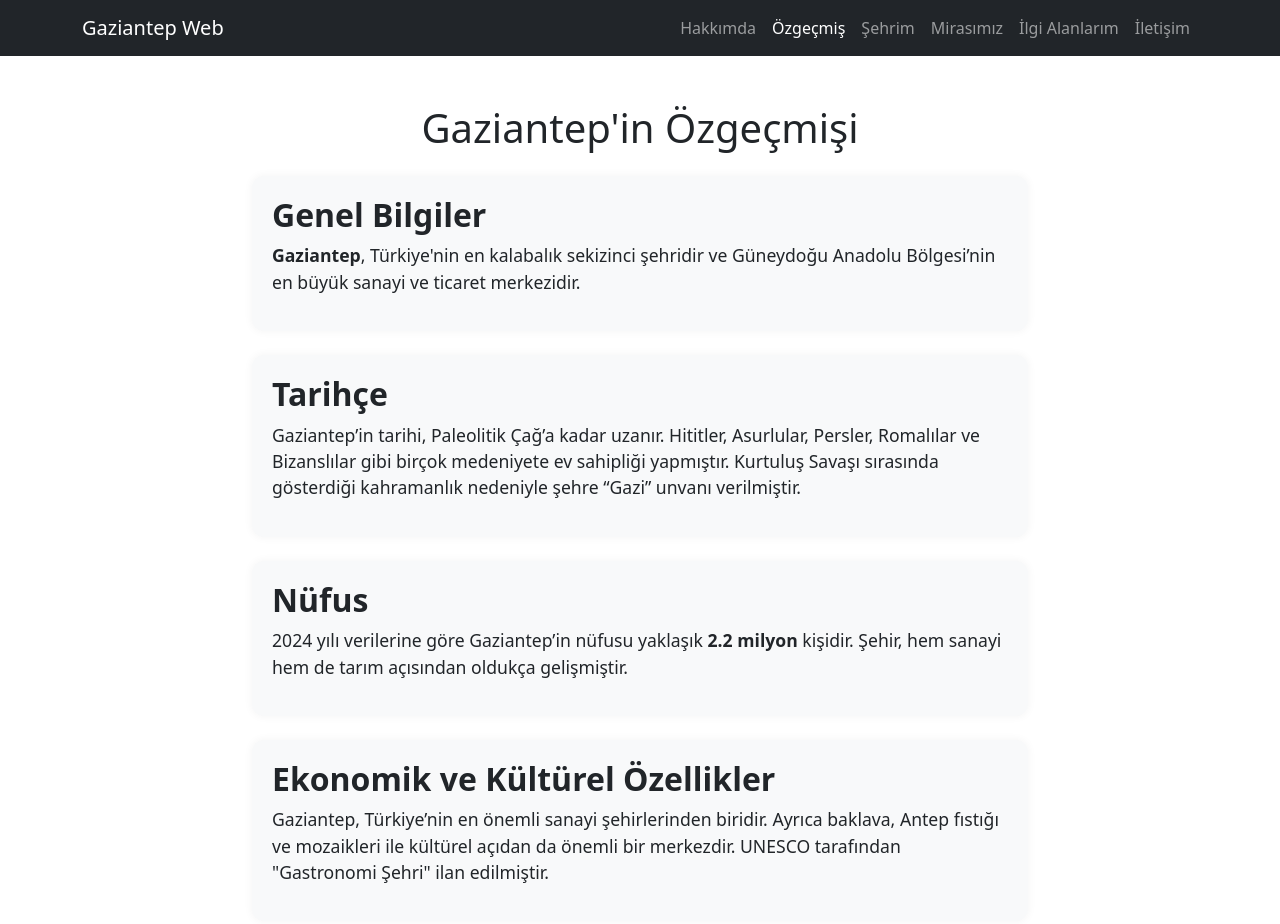
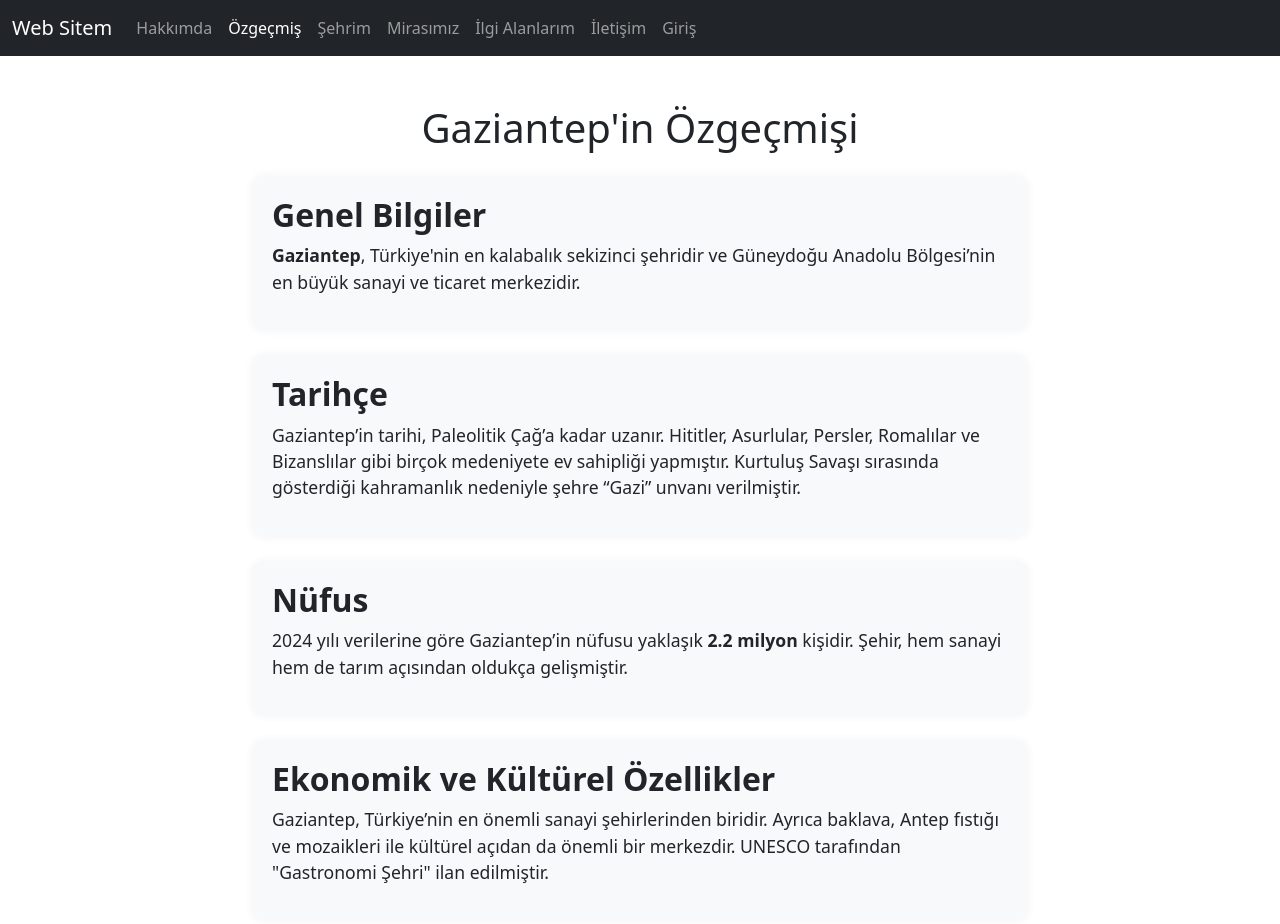
Before and after one commit to ardaklic27/web-teknolojileri, a plain HTML site: page ozgecmis.html in a window 1280 px wide. Drawn offline with nearby package versions, Linux system fonts and the light colour scheme.

Commit message:
3. gün güncellemeleri
3. gün olarak navigasyon barlarında düzeltmeler yapıldı.

```diff
--- a/ozgecmis.html
+++ b/ozgecmis.html
@@ -7,40 +7,26 @@
   <link href="https://cdn.jsdelivr.net/npm/bootstrap@5.3.0/dist/css/bootstrap.min.css" rel="stylesheet">
 </head>
 <body>
-<!-- Navbar -->
+  <!-- Navigasyon Menüsü -->
   <nav class="navbar navbar-expand-lg navbar-dark bg-dark">
-  <div class="container">
-    <a class="navbar-brand" href="index.html">Gaziantep Web</a>
-    <button class="navbar-toggler" type="button" data-bs-toggle="collapse" data-bs-target="#navbarNav"
-      aria-controls="navbarNav" aria-expanded="false" aria-label="Menüyü Aç">
+    <div class="container-fluid">
+      <a class="navbar-brand" href="index.html"> Web Sitem</a>
+      <button class="navbar-toggler" type="button" data-bs-toggle="collapse" data-bs-target="#navbarNav">
         <span class="navbar-toggler-icon"></span>
       </button>
-
       <div class="collapse navbar-collapse" id="navbarNav">
-      <ul class="navbar-nav ms-auto">
-        <li class="nav-item">
-          <a class="nav-link" href="index.html">Hakkımda</a>
-        </li>
-        <li class="nav-item">
-          <a class="nav-link active" aria-current="page" href="ozgecmis.html">Özgeçmiş</a>
-        </li>
-        <li class="nav-item">
-          <a class="nav-link" href="sehrim.html">Şehrim</a>
-        </li>
-        <li class="nav-item">
-          <a class="nav-link" href="mirasimiz.html">Mirasımız</a>
-        </li>
-        <li class="nav-item">
-          <a class="nav-link" href="ilgialanlarim.html">İlgi Alanlarım</a>
-        </li>
-        <li class="nav-item">
-          <a class="nav-link" href="iletisim.html">İletişim</a>
-        </li>
+        <ul class="navbar-nav">
+          <li class="nav-item"><a class="nav-link " href="index.html">Hakkımda</a></li>
+          <li class="nav-item"><a class="nav-link active" href="ozgecmis.html">Özgeçmiş</a></li>
+          <li class="nav-item"><a class="nav-link" href="sehrim.html">Şehrim</a></li>
+          <li class="nav-item"><a class="nav-link" href="#">Mirasımız</a></li>
+          <li class="nav-item"><a class="nav-link" href="#">İlgi Alanlarım</a></li>
+          <li class="nav-item"><a class="nav-link" href="#">İletişim</a></li>
+          <li class="nav-item"><a class="nav-link" href="#">Giriş</a></li>
         </ul>
       </div>
     </div>
   </nav>
-
 <!-- İçerik -->
 <main class="container mt-5">
   <h1 class="text-center mb-4">Gaziantep'in Özgeçmişi</h1>
```
Also changed, not shown: index.html (+1 -1 lines), sehrim.html (+2 -2 lines). Lines whose indentation alone changed are shown as unchanged.
